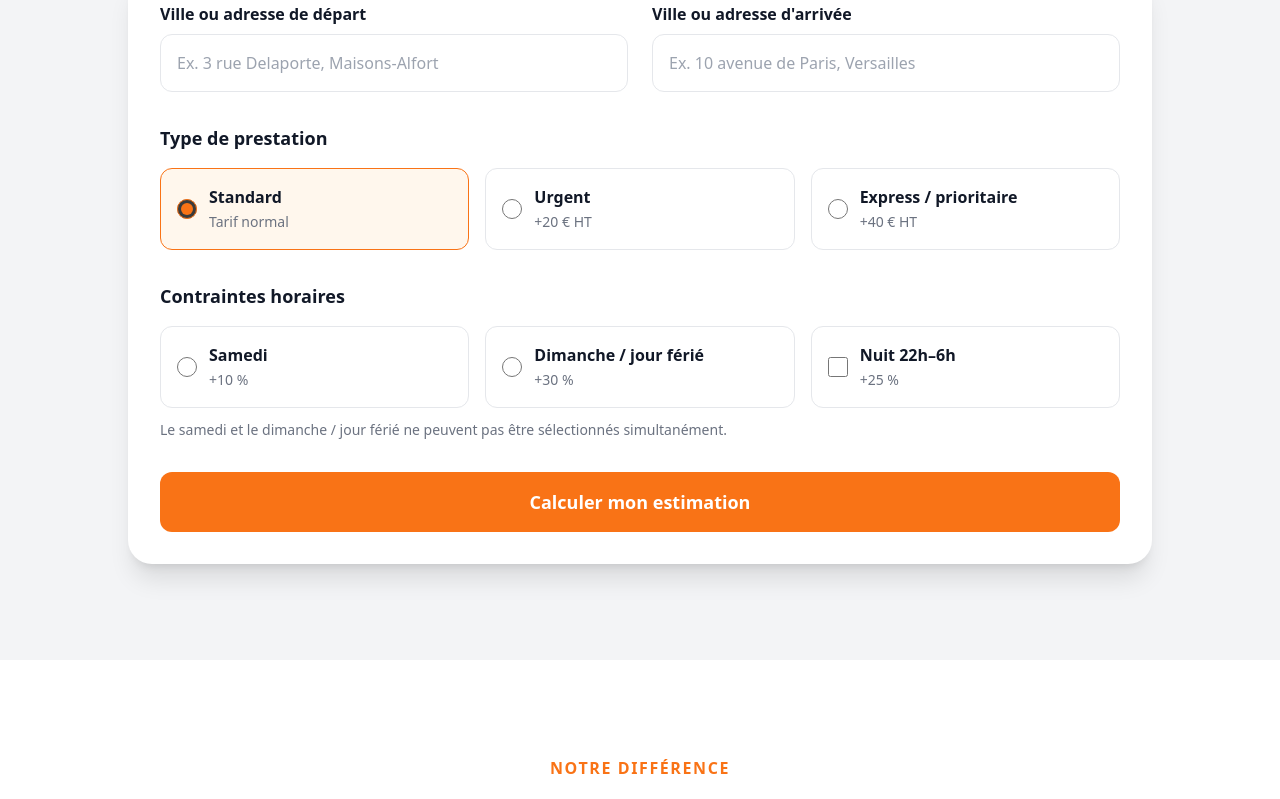
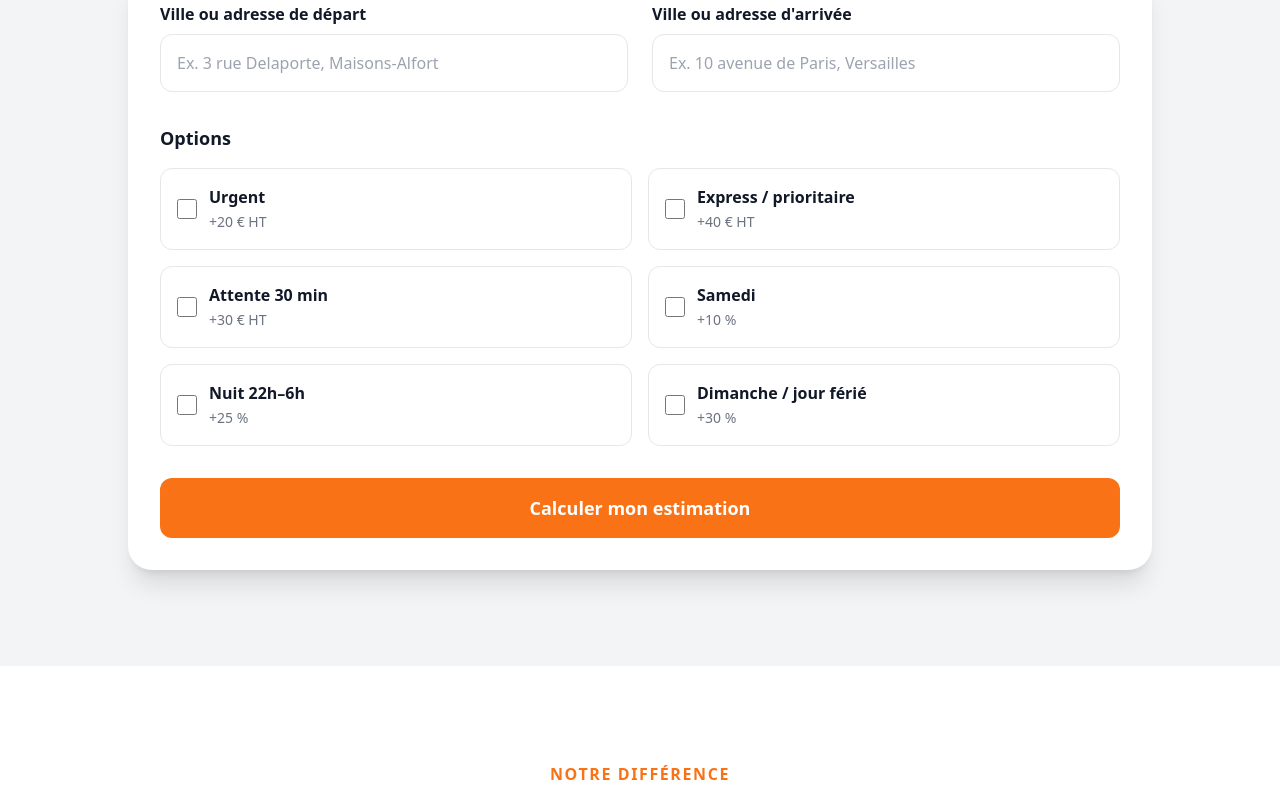
Before and after one commit to jasonvandommele-commits/flashride-logistics, a Next.js app: page / in a window 1280 px wide. Shown: the part 3120-3919 px from the top of the page. Built offline with nearby package versions, Linux system fonts and the light colour scheme.

Commit message:
Update CalculateurTransport.jsx

```diff
--- a/app/components/CalculateurTransport.jsx
+++ b/app/components/CalculateurTransport.jsx
@@ -9,11 +9,9 @@ import {
 const INITIAL_FORM = {
   depart: "",
   arrivee: "",
-
-  // Type de prestation
-  service: "standard",
-
-  // Contraintes horaires
+  urgent: false,
+  express: false,
+  attente: false,
   samedi: false,
   nuit: false,
   dimanche: false,
@@ -37,7 +35,18 @@ function AddressInput({
   const abortRef = useRef(null);
   const requestIdRef = useRef(0);
 
+  // Empêche une nouvelle recherche immédiatement
+  // après la sélection d'une suggestion.
+  const skipNextSearchRef = useRef(false);
+
   useEffect(() => {
+    // Après une sélection, la valeur du champ change.
+    // On ignore cette modification une seule fois.
+    if (skipNextSearchRef.current) {
+      skipNextSearchRef.current = false;
+      return;
+    }
+
     const text = String(value || "").trim();
 
     if (abortRef.current) {
@@ -63,7 +72,9 @@ function AddressInput({
 
       try {
         const response = await fetch(
-          `/api/autocomplete?text=${encodeURIComponent(text)}`,
+          `/api/autocomplete?text=${encodeURIComponent(
+            text
+          )}`,
           {
             method: "GET",
             cache: "no-store",
@@ -83,7 +94,9 @@ function AddressInput({
           return;
         }
 
-        const results = Array.isArray(data.suggestions)
+        const results = Array.isArray(
+          data.suggestions
+        )
           ? data.suggestions
           : [];
 
@@ -152,11 +165,32 @@ function AddressInput({
       return;
     }
 
-    onSelect(name, formatted, suggestion);
+    /*
+     * Très important :
+     * on indique que la prochaine modification
+     * de "value" vient d'une sélection utilisateur.
+     *
+     * Le useEffect ignorera donc cette modification
+     * et ne relancera PAS /api/autocomplete.
+     */
+    skipNextSearchRef.current = true;
+
+    // Annule immédiatement une éventuelle recherche
+    // encore en cours.
+    if (abortRef.current) {
+      abortRef.current.abort();
+      abortRef.current = null;
+    }
 
     setSuggestions([]);
     setShowSuggestions(false);
     setLoadingSuggestions(false);
+
+    onSelect(
+      name,
+      formatted,
+      suggestion
+    );
   }
 
   return (
@@ -192,9 +226,11 @@ function AddressInput({
         )}
       </div>
 
-      {showSuggestions && suggestions.length > 0 && (
+      {showSuggestions &&
+        suggestions.length > 0 && (
           <div className="absolute z-50 left-0 right-0 mt-2 bg-white border border-gray-200 rounded-2xl shadow-xl overflow-hidden">
-          {suggestions.map((suggestion, index) => {
+            {suggestions.map(
+              (suggestion, index) => {
                 const addressLine1 =
                   suggestion.addressLine1 ||
                   [
@@ -223,7 +259,10 @@ function AddressInput({
                     type="button"
                     onMouseDown={(event) => {
                       event.preventDefault();
-                  handleSelect(suggestion);
+
+                      handleSelect(
+                        suggestion
+                      );
                     }}
                     className="w-full text-left px-4 py-3 hover:bg-orange-50 transition border-b last:border-b-0 border-gray-100"
                   >
@@ -246,7 +285,8 @@ function AddressInput({
                     </div>
                   </button>
                 );
-          })}
+              }
+            )}
           </div>
         )}
     </div>
@@ -254,7 +294,8 @@ function AddressInput({
 }
 
 export default function CalculateurTransport() {
-  const [form, setForm] = useState(INITIAL_FORM);
+  const [form, setForm] =
+    useState(INITIAL_FORM);
 
   const [selectedAddresses, setSelectedAddresses] =
     useState({
@@ -262,9 +303,14 @@ export default function CalculateurTransport() {
       arrivee: null,
     });
 
-  const [loading, setLoading] = useState(false);
-  const [result, setResult] = useState(null);
-  const [error, setError] = useState("");
+  const [loading, setLoading] =
+    useState(false);
+
+  const [result, setResult] =
+    useState(null);
+
+  const [error, setError] =
+    useState("");
 
   function handleChange(event) {
     const {
@@ -294,16 +340,6 @@ export default function CalculateurTransport() {
       setResult(null);
       setError("");
     }
-
-    if (
-      name === "service" ||
-      name === "samedi" ||
-      name === "dimanche" ||
-      name === "nuit"
-    ) {
-      setResult(null);
-      setError("");
-    }
   }
 
   function handleAddressSelect(
@@ -321,19 +357,32 @@ export default function CalculateurTransport() {
       [name]: suggestion
         ? {
             latitude:
-              suggestion.latitude ?? null,
+              suggestion.latitude ??
+              null,
+
             longitude:
-              suggestion.longitude ?? null,
+              suggestion.longitude ??
+              null,
+
             postcode:
-              suggestion.postcode || "",
+              suggestion.postcode ||
+              "",
+
             city:
-              suggestion.city || "",
+              suggestion.city ||
+              "",
+
             formatted:
-              suggestion.formatted || value,
+              suggestion.formatted ||
+              value,
+
             housenumber:
-              suggestion.housenumber || "",
+              suggestion.housenumber ||
+              "",
+
             street:
-              suggestion.street || "",
+              suggestion.street ||
+              "",
           }
         : null,
     }));
@@ -360,7 +409,8 @@ export default function CalculateurTransport() {
           selectedAddresses.arrivee,
       };
 
-      const response = await fetch(
+      const response =
+        await fetch(
           "/api/calculateur",
           {
             method: "POST",
@@ -434,10 +484,8 @@ export default function CalculateurTransport() {
           onSubmit={handleSubmit}
           className="bg-white rounded-3xl shadow-xl p-8"
         >
+          <div className="grid md:grid-cols-2 gap-6">
 
-          {/* ADRESSES */}
-
-          <div className="grid md:grid-cols-2 gap-6">
             <AddressInput
               name="depart"
               label="Ville ou adresse de départ"
@@ -455,216 +503,78 @@ export default function CalculateurTransport() {
               onChange={handleChange}
               onSelect={handleAddressSelect}
             />
+
           </div>
-
-          {/* TYPE DE PRESTATION */}
 
           <div className="mt-8">
             <p className="font-bold text-lg mb-4">
-              Type de prestation
+              Options
             </p>
 
-            <div className="grid md:grid-cols-3 gap-4">
+            <div className="grid sm:grid-cols-2 gap-4">
 
+              {[
+                [
+                  "urgent",
+                  "Urgent",
+                  "+20 € HT",
+                ],
+                [
+                  "express",
+                  "Express / prioritaire",
+                  "+40 € HT",
+                ],
+                [
+                  "attente",
+                  "Attente 30 min",
+                  "+30 € HT",
+                ],
+                [
+                  "samedi",
+                  "Samedi",
+                  "+10 %",
+                ],
+                [
+                  "nuit",
+                  "Nuit 22h–6h",
+                  "+25 %",
+                ],
+                [
+                  "dimanche",
+                  "Dimanche / jour férié",
+                  "+30 %",
+                ],
+              ].map(
+                ([name, title, price]) => (
                   <label
-                className={`flex items-center gap-3 border rounded-xl p-4 cursor-pointer transition ${
-                  form.service === "standard"
-                    ? "border-orange-500 bg-orange-50"
-                    : "border-gray-200 hover:border-orange-300"
-                }`}
+                    key={name}
+                    className="flex items-center gap-3 border rounded-xl p-4 cursor-pointer hover:border-orange-300 transition"
                   >
                     <input
-                  type="radio"
-                  name="service"
-                  value="standard"
-                  checked={
-                    form.service === "standard"
-                  }
-                  onChange={handleChange}
-                  className="w-5 h-5 accent-orange-500"
-                />
-
-                <span>
-                  <strong>Standard</strong>
-                  <br />
-                  <span className="text-gray-500 text-sm">
-                    Tarif normal
-                  </span>
-                </span>
-              </label>
-
-              <label
-                className={`flex items-center gap-3 border rounded-xl p-4 cursor-pointer transition ${
-                  form.service === "urgent"
-                    ? "border-orange-500 bg-orange-50"
-                    : "border-gray-200 hover:border-orange-300"
-                }`}
-              >
-                <input
-                  type="radio"
-                  name="service"
-                  value="urgent"
-                  checked={
-                    form.service === "urgent"
-                  }
-                  onChange={handleChange}
-                  className="w-5 h-5 accent-orange-500"
-                />
-
-                <span>
-                  <strong>Urgent</strong>
-                  <br />
-                  <span className="text-gray-500 text-sm">
-                    +20 € HT
-                  </span>
-                </span>
-              </label>
-
-              <label
-                className={`flex items-center gap-3 border rounded-xl p-4 cursor-pointer transition ${
-                  form.service === "express"
-                    ? "border-orange-500 bg-orange-50"
-                    : "border-gray-200 hover:border-orange-300"
-                }`}
-              >
-                <input
-                  type="radio"
-                  name="service"
-                  value="express"
-                  checked={
-                    form.service === "express"
-                  }
+                      type="checkbox"
+                      name={name}
+                      checked={form[name]}
                       onChange={handleChange}
                       className="w-5 h-5 accent-orange-500"
                     />
 
                     <span>
                       <strong>
-                    Express / prioritaire
+                        {title}
                       </strong>
+
                       <br />
+
                       <span className="text-gray-500 text-sm">
-                    +40 € HT
+                        {price}
                       </span>
                     </span>
                   </label>
+                )
+              )}
 
             </div>
           </div>
-
-          {/* CONTRAINTES HORAIRES */}
-
-          <div className="mt-8">
-            <p className="font-bold text-lg mb-4">
-              Contraintes horaires
-            </p>
-
-            <div className="grid sm:grid-cols-3 gap-4">
-
-              <label
-                className={`flex items-center gap-3 border rounded-xl p-4 cursor-pointer transition ${
-                  form.samedi
-                    ? "border-orange-500 bg-orange-50"
-                    : "border-gray-200 hover:border-orange-300"
-                }`}
-              >
-                <input
-                  type="radio"
-                  name="jour"
-                  value="samedi"
-                  checked={form.samedi}
-                  onChange={() => {
-                    setForm((previous) => ({
-                      ...previous,
-                      samedi: true,
-                      dimanche: false,
-                    }));
-
-                    setResult(null);
-                    setError("");
-                  }}
-                  className="w-5 h-5 accent-orange-500"
-                />
-
-                <span>
-                  <strong>Samedi</strong>
-                  <br />
-                  <span className="text-gray-500 text-sm">
-                    +10 %
-                  </span>
-                </span>
-              </label>
-
-              <label
-                className={`flex items-center gap-3 border rounded-xl p-4 cursor-pointer transition ${
-                  form.dimanche
-                    ? "border-orange-500 bg-orange-50"
-                    : "border-gray-200 hover:border-orange-300"
-                }`}
-              >
-                <input
-                  type="radio"
-                  name="jour"
-                  value="dimanche"
-                  checked={form.dimanche}
-                  onChange={() => {
-                    setForm((previous) => ({
-                      ...previous,
-                      samedi: false,
-                      dimanche: true,
-                    }));
-
-                    setResult(null);
-                    setError("");
-                  }}
-                  className="w-5 h-5 accent-orange-500"
-                />
-
-                <span>
-                  <strong>
-                    Dimanche / jour férié
-                  </strong>
-                  <br />
-                  <span className="text-gray-500 text-sm">
-                    +30 %
-                  </span>
-                </span>
-              </label>
-
-              <label
-                className={`flex items-center gap-3 border rounded-xl p-4 cursor-pointer transition ${
-                  form.nuit
-                    ? "border-orange-500 bg-orange-50"
-                    : "border-gray-200 hover:border-orange-300"
-                }`}
-              >
-                <input
-                  type="checkbox"
-                  name="nuit"
-                  checked={form.nuit}
-                  onChange={handleChange}
-                  className="w-5 h-5 accent-orange-500"
-                />
-
-                <span>
-                  <strong>Nuit 22h–6h</strong>
-                  <br />
-                  <span className="text-gray-500 text-sm">
-                    +25 %
-                  </span>
-                </span>
-              </label>
-
-            </div>
-
-            <p className="text-sm text-gray-500 mt-3">
-              Le samedi et le dimanche / jour férié
-              ne peuvent pas être sélectionnés
-              simultanément.
-            </p>
-          </div>
-
-          {/* BOUTON */}
 
           <button
             type="submit"
@@ -677,21 +587,18 @@ export default function CalculateurTransport() {
           </button>
         </form>
 
-        {/* ERREUR */}
-
         {error && (
           <div className="mt-6 bg-red-50 border border-red-200 text-red-700 rounded-2xl p-5 text-center">
             {error}
           </div>
         )}
 
-        {/* RESULTAT */}
-
         {result && (
           <div
             id="resultat-calculateur"
             className="mt-8 bg-white rounded-3xl shadow-xl p-8 scroll-mt-8"
           >
+
             <div className="text-center">
               <p className="text-gray-500 font-semibold">
                 Estimation de votre transport
@@ -763,7 +670,9 @@ export default function CalculateurTransport() {
             <div className="mt-8 border-t pt-6">
 
               <div className="flex justify-between py-2">
-                <span>Tarif de base</span>
+                <span>
+                  Tarif de base
+                </span>
 
                 <strong>
                   {result.tarif.baseHT} € HT
@@ -799,7 +708,8 @@ export default function CalculateurTransport() {
                     </span>
 
                     <strong>
-                      {supplement.amount !== null
+                      {supplement.amount !==
+                      null
                         ? `+${supplement.amount} €`
                         : "Appliqué"}
                     </strong>
@@ -816,8 +726,7 @@ export default function CalculateurTransport() {
 
               <p className="text-gray-600 text-sm mt-2">
                 Péages facturés en supplément.
-                Manutention, attente ou contraintes
-                particulières sur devis.
+                Manutention sur devis.
               </p>
             </div>
 
@@ -828,9 +737,8 @@ export default function CalculateurTransport() {
                 définitif peut être ajusté selon
                 les conditions réelles de la
                 mission, notamment l'accès,
-                le stationnement, la manutention,
-                l'attente ou les contraintes
-                particulières.
+                le stationnement, la manutention
+                ou les contraintes particulières.
               </p>
             </div>
 
```
Lines whose indentation alone changed are shown as unchanged.
